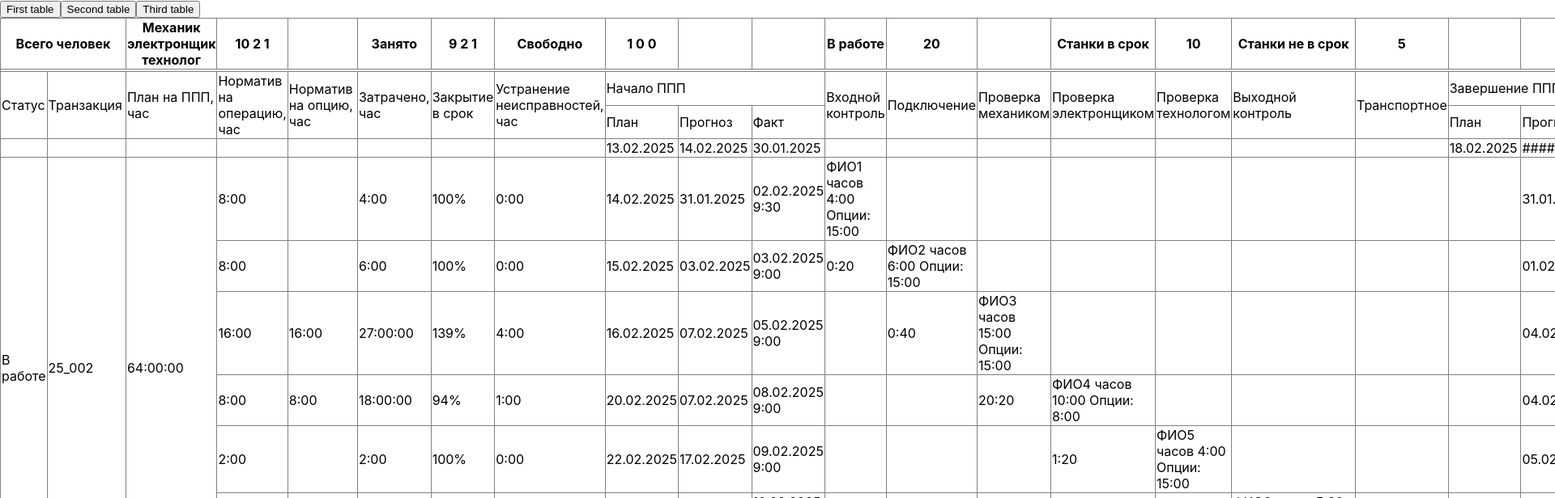
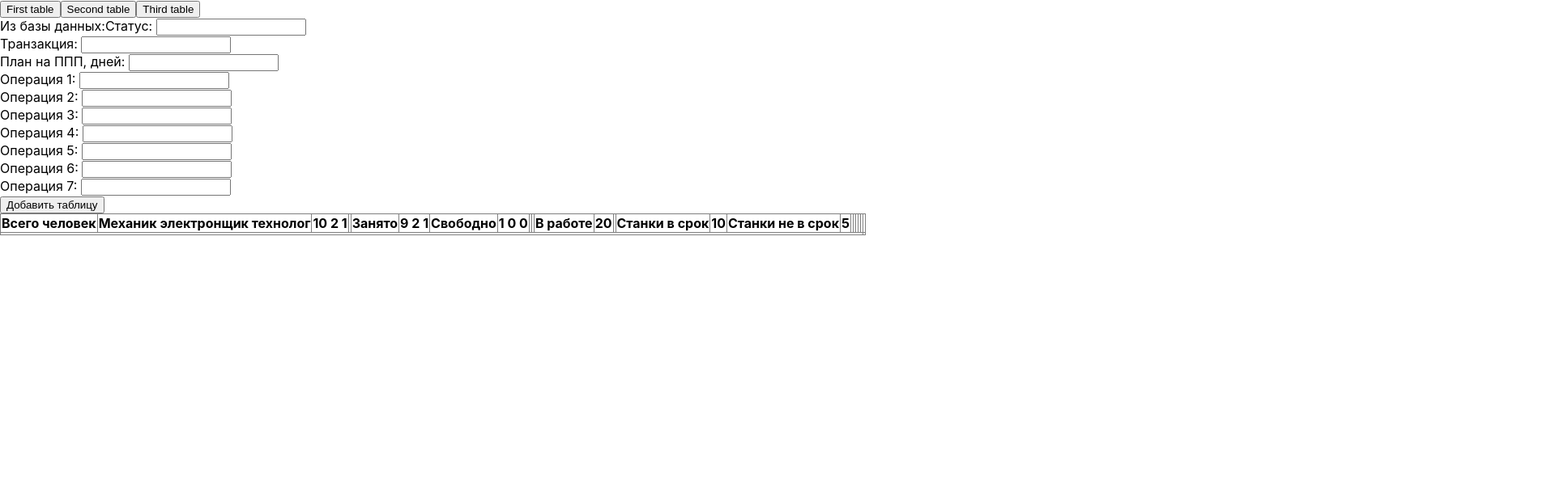
Before and after one commit to 16kwin/table, a React (Create React App) app: page / in a window 1280 px wide. Shown: the top 616 px of the page at 81% size, 1920 px wide, since content can reach past the window. Built offline with nearby package versions, Linux system fonts and the light colour scheme; the HTML template or start-up script is replaced by a standard one.

Commit message:
0.0.2
кнопки переключают
можно добавить таблицу
пока можно изменять только некоторые функции
шапка остеться на месте

```diff
--- a/src/components/table/table.js
+++ b/src/components/table/table.js
@@ -1,16 +1,10 @@
 import Headtable from "../headtable/headtable.js"
 import '../../styles/table.css';
-
-function Table() {
-  return (
-    <>
-    <table>
-    <Headtable/>
-    <tr>
-        <td colspan="23"></td>
-    </tr>
-
-    <tr>
+import React, { useState } from 'react';
+function NewTable ({bd}) {
+    return (
+        <>
+        <tr>
         <td rowspan="2">Статус</td>
         <td rowspan="2">Транзакция</td>
         <td rowspan="2">План на ППП, час</td>
@@ -71,10 +65,10 @@ function Table() {
 
     </tr>
     <tr>
-        <td rowspan="7">В работе</td>
-        <td rowspan="7">25_002</td>
-        <td rowspan="7">64:00:00</td>
-        <td>8:00</td>
+        <td rowspan="7">{bd.status}</td>
+        <td rowspan="7">{bd.transaction}</td>
+        <td rowspan="7">{bd.plan}:00:00</td>
+        <td>{bd.operation1}:00</td>
         <td></td>
         <td>4:00</td>
         <td>100%</td>
@@ -95,7 +89,7 @@ function Table() {
 
     </tr>
     <tr>
-        <td>8:00</td>
+        <td>{bd.operation2}:00</td>
         <td></td>
         <td>6:00</td>
         <td>100%</td>
@@ -115,7 +109,7 @@ function Table() {
         <td>01.02.2025 15.30</td>
     </tr>
     <tr>
-    <td>16:00</td>
+    <td>{bd.operation3}:00</td>
         <td>16:00</td>
         <td>27:00:00</td>
         <td>139%</td>
@@ -136,7 +130,7 @@ function Table() {
 
     </tr>
     <tr>
-    <td>8:00</td>
+    <td>{bd.operation4}:00</td>
         <td>8:00</td>
         <td>18:00:00</td>
         <td>94%</td>
@@ -157,7 +151,7 @@ function Table() {
 
     </tr>
     <tr>
-    <td>2:00</td>
+    <td>{bd.operation5}:00</td>
         <td></td>
         <td>2:00</td>
         <td>100%</td>
@@ -178,7 +172,7 @@ function Table() {
 
     </tr>
     <tr>
-    <td>8:00</td>
+    <td>{bd.operation6}:00</td>
         <td></td>
         <td>4:00</td>
         <td>100%</td>
@@ -199,7 +193,7 @@ function Table() {
 
     </tr>
     <tr>
-    <td>8:00</td>
+    <td>{bd.operation7}:00</td>
         <td></td>
         <td>8:00</td>
         <td>100%</td>
@@ -244,7 +238,150 @@ function Table() {
         <td></td>
         <td></td>
     </tr>
+</>
+    );
+}
 
+
+
+function Table() {
+
+  const [tables, setTables] = useState([]);
+  const [col1Input, setCol1Input] = useState('');
+  const [col2Input, setCol2Input] = useState('');
+  const [col3Input, setCol3Input] = useState('');
+  const [col4Input, setCol4Input] = useState('');
+  const [col5Input, setCol5Input] = useState('');
+  const [col6Input, setCol6Input] = useState('');
+  const [col7Input, setCol7Input] = useState('');
+  const [col8Input, setCol8Input] = useState('');
+  const [col9Input, setCol9Input] = useState('');
+  const [col10Input, setCol10Input] = useState('');
+
+
+  const handleAddTable = () => {
+    const newTableData = {
+      status: col1Input,
+      transaction: col2Input,
+      plan: col3Input*24,
+      operation1:col4Input,
+      operation2:col5Input,
+      operation3:col6Input,
+      operation4:col7Input,
+      operation5:col8Input,
+      operation6:col9Input,
+      operation7:col10Input,
+      id: Date.now(),
+    };
+
+    setTables([...tables, newTableData]);
+    setCol1Input('');
+    setCol2Input('');
+    setCol3Input('');
+    setCol4Input('');
+    setCol5Input('');
+    setCol6Input('');
+    setCol7Input('');
+    setCol8Input('');
+    setCol9Input('');
+    setCol10Input('');
+
+  };
+
+  return (
+    <>
+      <div>
+        Из базы данных:
+        <label>Cтатус: </label>
+        <input
+          type="text"
+          value={col1Input}
+          onChange={(e) => setCol1Input(e.target.value)}
+        />
+      </div>
+      <div>
+        <label>Транзакция: </label>
+        <input
+          type="text"
+          value={col2Input}
+          onChange={(e) => setCol2Input(e.target.value)}
+        />
+      </div>
+      <div>
+        <label>План на ППП, дней: </label>
+        <input
+          type="text"
+          value={col3Input}
+          onChange={(e) => setCol3Input(e.target.value)}
+        />
+      </div>
+      <div>
+        <label>Операция 1: </label>
+        <input
+          type="text"
+          value={col4Input}
+          onChange={(e) => setCol4Input(e.target.value)}
+        />
+      </div>
+      <div>
+        <label>Операция 2: </label>
+        <input
+          type="text"
+          value={col5Input}
+          onChange={(e) => setCol5Input(e.target.value)}
+        />
+      </div>
+      <div>
+        <label>Операция 3: </label>
+        <input
+          type="text"
+          value={col6Input}
+          onChange={(e) => setCol6Input(e.target.value)}
+        />
+      </div>
+      <div>
+        <label>Операция 4: </label>
+        <input
+          type="text"
+          value={col7Input}
+          onChange={(e) => setCol7Input(e.target.value)}
+        />
+      </div>
+      <div>
+        <label>Операция 5: </label>
+        <input
+          type="text"
+          value={col8Input}
+          onChange={(e) => setCol8Input(e.target.value)}
+        />
+      </div>
+      <div>
+        <label>Операция 6: </label>
+        <input
+          type="text"
+          value={col9Input}
+          onChange={(e) => setCol9Input(e.target.value)}
+        />
+      </div>
+      <div>
+        <label>Операция 7: </label>
+        <input
+          type="text"
+          value={col10Input}
+          onChange={(e) => setCol10Input(e.target.value)}
+        />
+      </div>
+
+      <button onClick={handleAddTable}>Добавить таблицу</button>
+    <table>
+    <Headtable/>
+    <tr>
+        <td colspan="23"></td>
+    </tr>
+
+    {tables.map((tableData) => (
+        <NewTable key={tableData.id} bd={tableData} />
+      ))}
     </table>
     </>
   );
```
